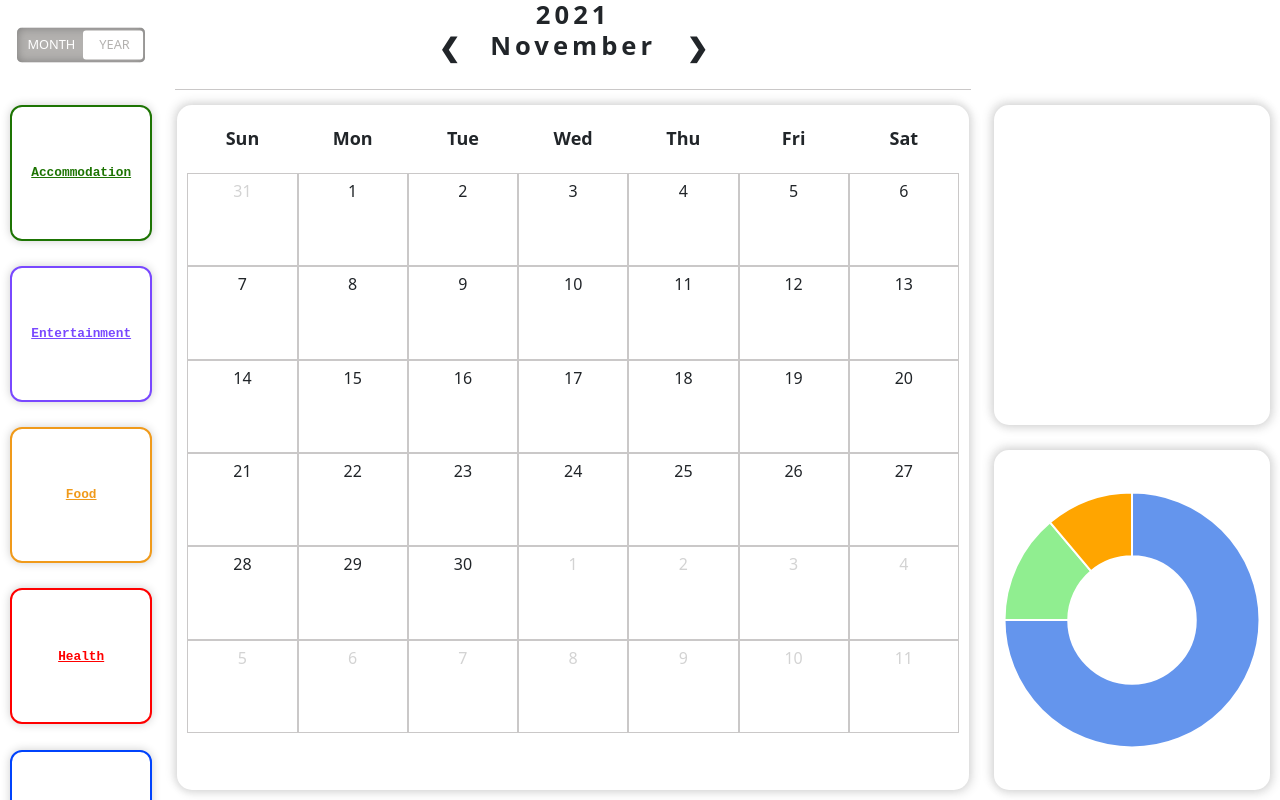
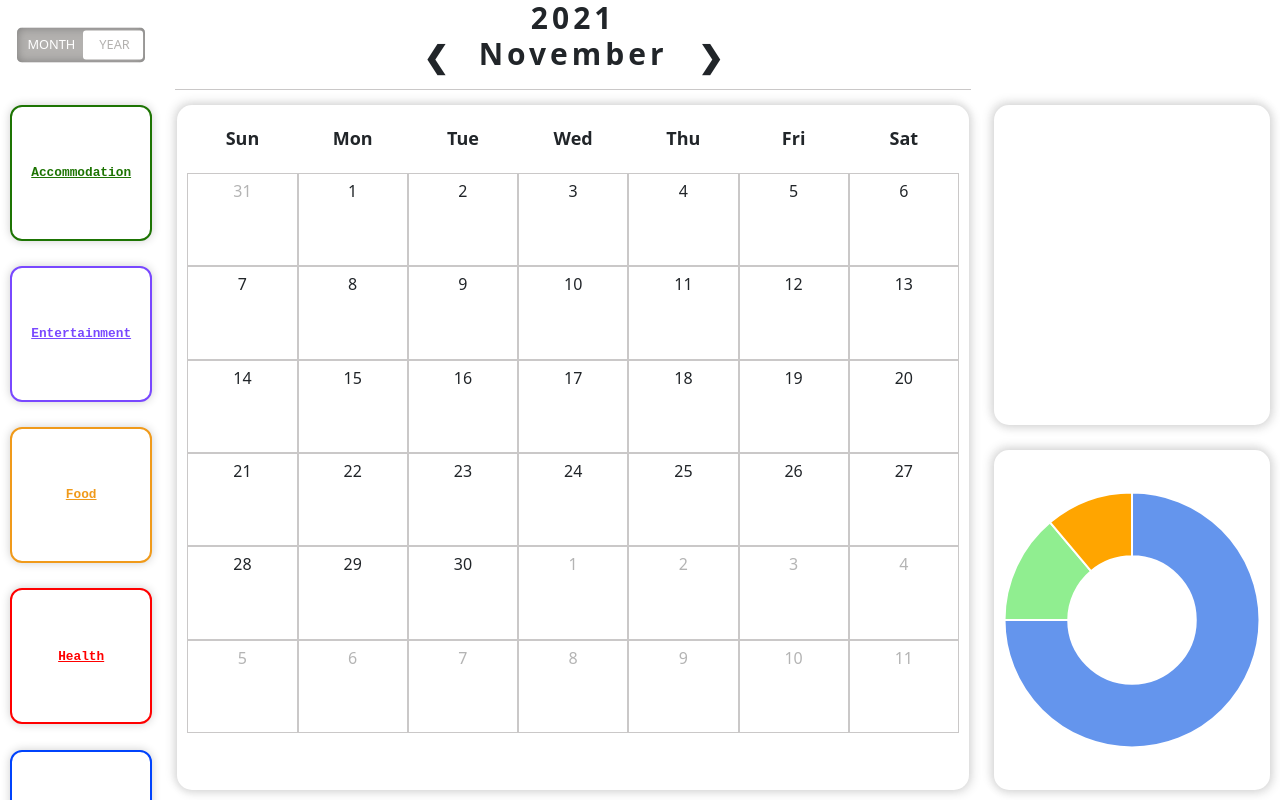
Before and after one commit to Aymanhki/PT-K---MS3, a plain HTML site: page index.html in a window 1280 px wide. Drawn offline with nearby package versions, Linux system fonts and the light colour scheme.

Commit message:
header sizing

```diff
--- a/calendar.css
+++ b/calendar.css
@@ -51,7 +51,7 @@ li {
 .month .btn {
     border: none;
     background-color: inherit;
-    font-size: 2vw;
+    font-size: min(max(3vw, 3vh), 30px);
     text-anchor: middle;
     text-size-adjust: auto;
     font-weight: 800;
@@ -79,7 +79,7 @@ li {
 .month ul li {
     position: inherit;
     display: inline-block;
-    font-size: 2vw;
+    font-size: min(max(3vw, 3vh), 30px);
     text-size-adjust: auto;
     letter-spacing: 4px;
     font-weight: 800;
--- a/calendar.js
+++ b/calendar.js
@@ -63,7 +63,7 @@ function clearCalendar() {
 
 function createNonMonthDay(date, month, year) {
     let dateElement = createDate(date, month, year)
-    dateElement.innerHTML = `<span style="color:rgb(211, 211, 211)">${date}</span>`;
+    dateElement.innerHTML = `<span style="color:rgb(180, 180, 180)">${date}</span>`;
     dateElement.onclick = clickOnDate(date, month, year);
     return dateElement
 }
```
